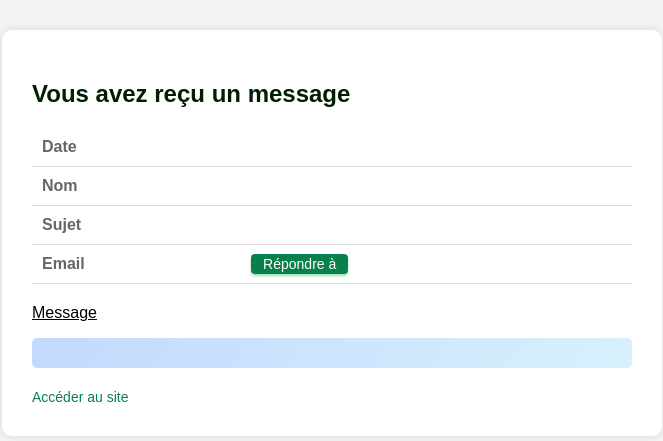
After one commit to Papoel/Eterno, a Symfony app: template templates/emails/contact.html.twig in a window 1280 px wide. The commit adds this page. Shown: the top 441 px of the page, without its empty margins (308-971 px from the left). Run offline with Twig, Linux system fonts and the light colour scheme; the template is opened without the code that fills it, so the values that code supplies are empty; some libraries are stand-ins or nearby versions.

Commit message:
✨ NEW: Formulaire de contact

```diff
--- /dev/null
+++ b/templates/emails/contact.html.twig
@@ -0,0 +1,289 @@
+{#
+<!DOCTYPE html>
+<html lang="fr">
+<head>
+    <meta charset="UTF-8">
+    <meta http-equiv="X-UA-Compatible" content="IE=edge">
+    <meta name="viewport" content="width=device-width, initial-scale=1.0">
+    <title>Message de contact</title>
+</head>
+<style>
+    body {
+        font-family: Arial, sans-serif;
+        background-color: #f3f3f3;
+        margin: 0;
+        padding: 0;
+    }
+
+    .container {
+        background: #fff;
+        padding: 30px;
+        max-width: 600px;
+        margin: 30px auto;
+        box-shadow: 0 0 10px rgba(0, 0, 0, 0.1);
+        border-radius: 10px;
+    }
+
+    .title {
+        color: #001E00;
+        font-size: 24px;
+        margin-bottom: 20px;
+    }
+
+    .subtitle {
+        color: #333;
+        font-size: 18px;
+        margin-bottom: 10px;
+    }
+
+    .message-body {
+        background-image: linear-gradient(120deg, #a1c4fda5 0%, #c2e9fba5 100%);
+        padding: 15px;
+        border-radius: 5px;
+        margin-bottom: 15px;
+    }
+
+    .message-details {
+        display: flex;
+        justify-content: space-between;
+        margin-bottom: 15px;
+    }
+
+    .detail-label {
+        font-weight: bold;
+    }
+
+    .message-info {
+        width: 100%;
+        margin-bottom: 15px;
+    }
+
+    th, td {
+        padding: 8px 0;
+    }
+
+    th {
+        text-align: left;
+        color: #666;
+        font-weight: normal;
+    }
+
+    td {
+        color: #333;
+    }
+
+    .message-body > div {
+        margin-bottom: 5px;
+    }
+
+    p.text-decoration-underline {
+        text-decoration: underline;
+    }
+
+</style>
+<body>
+    <section class="container">
+        <h2 class="title">Vous avez reçu un message</h2>
+        <div style="margin: 50px 0"></div>
+        <table class="message-info">
+            <tr>
+                <th>Date</th>
+                <td>{{ ('now') |format_datetime('long', 'short') }}</td>
+            </tr>
+            <tr>
+                <th>Nom</th>
+                <td>{{ name }}</td>
+            </tr>
+            <tr>
+                <th>Sujet</th>
+                <td>{{ subject }}</td>
+            </tr>
+            <tr>
+                <th>Email</th>
+                <td>
+                    <a class="btn btn-sm" href="mailto:{{ contact }}">{{ contact }}</a>
+                </td>
+            </tr>
+        </table>
+        <p class="text-decoration-underline">Message</p>
+        <div class="message-body">
+            {{ message }}
+        </div>
+    </section>
+</body>
+</html>
+#}
+
+<!DOCTYPE html>
+<html lang="fr">
+<head>
+    <meta charset="UTF-8">
+    <meta http-equiv="X-UA-Compatible" content="IE=edge">
+    <meta name="viewport" content="width=device-width, initial-scale=1.0">
+    <title>Message de contact</title>
+    <style>
+        body {
+            font-family: Arial, sans-serif;
+            background-color: #f3f3f3;
+            margin: 0;
+            padding: 0;
+        }
+
+        .container {
+            background: #fff;
+            padding: 30px;
+            max-width: 600px;
+            margin: 30px auto;
+            box-shadow: 0 0 10px rgba(0, 0, 0, 0.1);
+            border-radius: 10px;
+        }
+
+        .mb-2 {
+            margin-bottom: 0.5rem !important;
+        }
+
+        .title {
+            color: #001E00;
+            font-size: 24px;
+            margin-bottom: 20px;
+        }
+
+        .message-info {
+            width: 100%;
+            margin-bottom: 20px;
+            border-collapse: collapse;
+        }
+
+        .message-info th,
+        .message-info td {
+            padding: 10px;
+            border-bottom: 1px solid #ddd;
+            text-align: left;
+        }
+
+        .message-info th {
+            color: #666;
+        }
+
+        .message-info td {
+            color: #333;
+        }
+
+        .message-info tr:last-child td {
+            border-bottom: none;
+        }
+
+        .message-body {
+            background-image: linear-gradient(120deg, #a1c4fda5 0%, #c2e9fba5 100%);
+            padding: 15px;
+            border-radius: 5px;
+            margin-bottom: 20px;
+            color: #333;
+        }
+
+        .message-body p {
+            margin: 0;
+        }
+
+        .text-decoration-underline {
+            text-decoration: underline;
+        }
+
+        .btn {
+            outline: 0;
+            appearance: none;
+            padding: 2px 12px;
+            border: 0 solid transparent;
+            border-radius: 4px;
+            text-decoration: none;
+            cursor: pointer;
+            background-color: rgb(9, 128, 76);
+            box-shadow: rgb(19 170 82 / 40%) 0px 2px 3px;
+            color: rgb(255, 255, 255);
+            font-size: 14px;
+            font-weight: 400;
+            height: 36px;
+            transition: all 150ms ease-in-out 0s;
+        }
+
+        .btn:hover {
+            color: rgb(255, 255, 255);
+            background-color: rgb(17, 97, 73);
+            box-shadow: rgb(19 170 82 / 40%) 0px 2px 3px, rgb(195 231 202) 0px 0px 0px 3px;
+        }
+
+        .link {
+            color: rgb(9, 128, 76);
+            text-decoration: none;
+            font-size: 14px;
+            font-weight: 400;
+            transition: color 0.3s ease, transform 0.3s ease;
+            cursor: pointer;
+            display: inline-block;
+            position: relative;
+        }
+
+        .link::before {
+            content: '';
+            position: absolute;
+            width: 100%;
+            height: 2px;
+            bottom: 0;
+            left: 0;
+            background-color: transparent;
+            visibility: hidden;
+            transition: all 0.3s ease;
+        }
+
+        .link:hover {
+            color: rgb(17, 97, 73);
+            transform: translateY(-2px);
+        }
+
+        .link:hover::before {
+            visibility: visible;
+            background-color: rgb(9, 128, 76);
+        }
+
+
+    </style>
+</head>
+<body>
+<section class="container">
+    <h2 class="title">Vous avez reçu un message</h2>
+    <table class="message-info">
+        <tr class="mb-2">
+            <th>Date</th>
+            <td>{{ date }}</td>
+        </tr>
+        <tr class="mb-2">
+            <th>Nom</th>
+            <td>{{ name }}</td>
+        </tr>
+        <tr class="mb-2">
+            <th>Sujet</th>
+            <td>{{ subject }}</td>
+        </tr>
+        <tr class="mb-2">
+            <th>Email</th>
+            <td style="border-bottom: 1px solid #ddd;">
+                <a class="btn" href="mailto:{{ contact }}?subject=RE: {{ subject | url_encode }}&body=Message envoyé le {{ date }}:%0D%0A{{ message | url_encode }}">
+                    Répondre à {{ contact }}
+                </a>
+            </td>
+        </tr>
+    </table>
+    <p class="text-decoration-underline">Message</p>
+    <div class="message-body">
+        {{ message }}
+    </div>
+    {# Footer #}
+    <footer>
+        <a href="{{ absolute_url(path('home.index')) }}" target="_blank" class="link">
+            Accéder au site
+        </a>
+    </footer>
+
+</section>
+</body>
+</html>
```
Also changed, not shown: src/Controller/ContactController.php (added, +41 -0 lines), src/DTO/ContactDTO.php (added, +45 -0 lines), src/Form/ContactType.php (added, +47 -0 lines), src/Services/MailerService.php (+30 -0 lines), templates/contact/contact.html.twig (added, +52 -0 lines), templates/partials/_menu.html.twig (+5 -5 lines), 2 other files.
